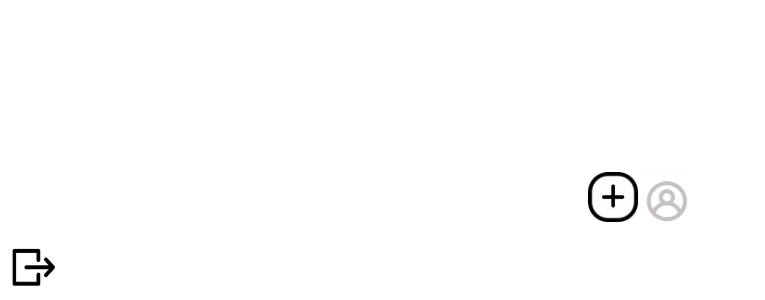
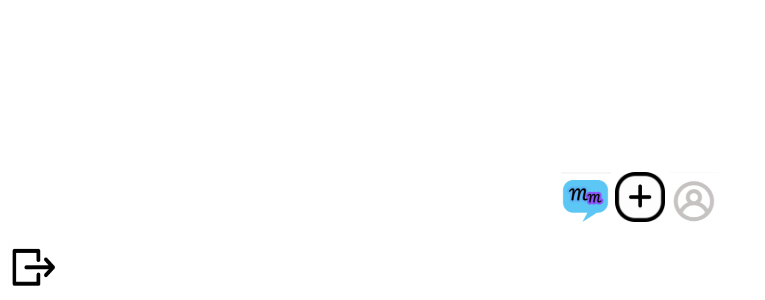
Before and after one commit to gsm-extra/magomarket-frontend, a website: page page/extra-home.html in a window 1280 px wide. Shown: the part 748-1048 px from the top of the page, without its empty margins (0-765 px from the left). Drawn offline with Linux system fonts and the light colour scheme; files whose address does not match are found by name.

Commit message:
Update extra-home.html

```diff
--- a/page/extra-home.html
+++ b/page/extra-home.html
@@ -1,15 +1,16 @@
-<html>
+<html class="html">
     <title>홈 | mago market </title>
     <meta name="viewport" content="width=device-width,initial-scale=1">
     <link href="home.css" rel="stylesheet" type="text/css">
     <div class="scroll" style="overflow-x:hidden" style="text-align: center;" class="jiji" id="scroll">
     </div>
     <form id="picture" style="text-align: center;">
-        <img src="../images/Group%201.png" width="50px" height="50px" OnClick="location.href='extra-send.html'">
-        <img src="../images/profile.png" width="50px" height="50px" OnClick="location.href='extra-profile.html'">
+        <img src="file:///C:/Users/User/Pictures/chat.png" width="50px" height="50px" Onclick="location.href='extra-chat.html'">
+        <img src="file:///C:/Users/User/Downloads/Group%201.png" width="50px" height="50px" OnClick="location.href='extra-send.html'">
+        <img src="file:///C:/Users/User/Pictures/profile.png" width="50px" height="50px" OnClick="location.href='extra-profile.html'">
     </form>
     <script src="home.js"></script>
     <footer>
-        <img src="../images/exit.png" width="50px" height="50px" id="exit" name="exit" OnClick="location.href='../index.html'">
+        <img src="file:///C:/Users/User/Pictures/exit.png" width="50px" height="50px" id="exit" name="exit">
     </footer>
 </html>
```
